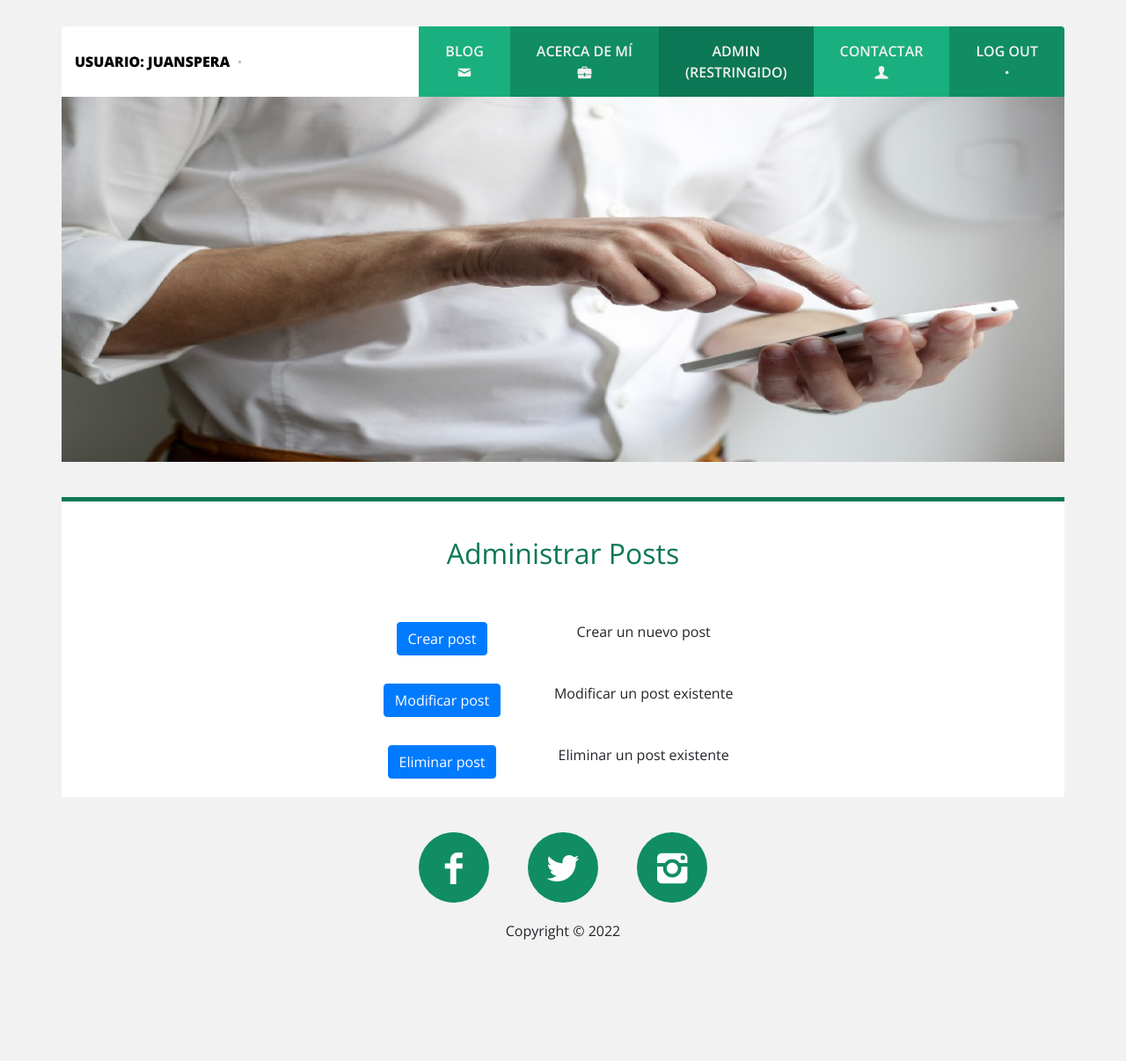
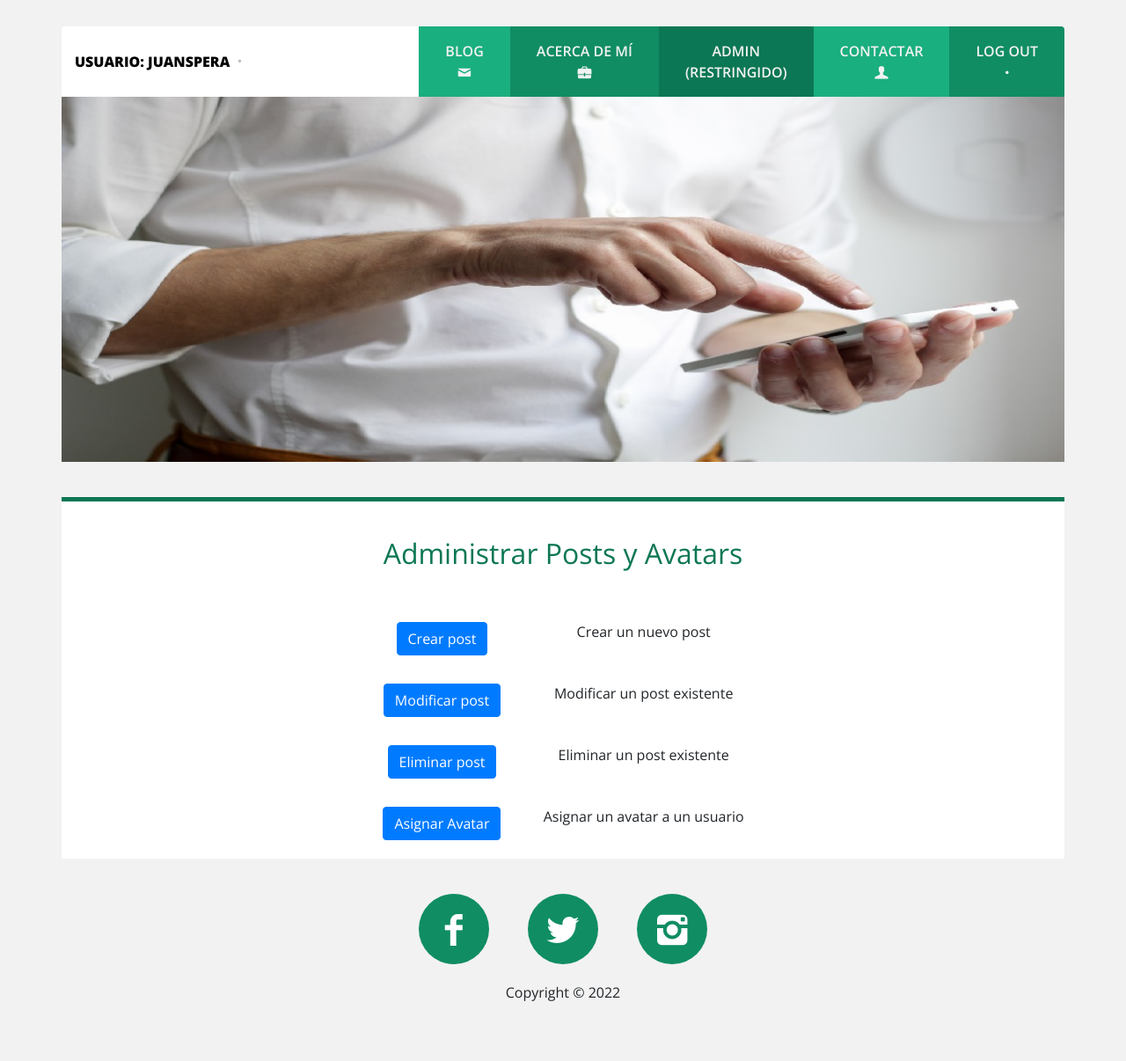
Before and after one commit to juanspera/blog, a Django app: page /admin/ in a window 1280 px wide. Shown: the top 1206 px of the page at 88% size. Before the commit the page ends 1068 px from the top, so only its background shows below. Run offline with Django 4.2, Linux system fonts and the light colour scheme; a user stored in the database is signed in; some libraries are stand-ins or nearby versions.

Commit message:
administrar posts y avatars

```diff
--- a/core/templates/core/admin.html
+++ b/core/templates/core/admin.html
@@ -15,7 +15,7 @@
     <div class="container">
         <div class="row contenedor">
             <div class="col">
-                <h2 class="titulo">Administrar Posts</h2>
+                <h2 class="titulo">Administrar Posts y Avatars</h2>
                 <div class="row contacto justify-content-center align-items-center">
                     <div class="col-12 col-lg-2 col-md-2">
                         <a class="btn btn-primary" href="{% url 'PortfolioFormulario' %}">Crear post</a>
@@ -43,6 +43,15 @@
                     <div class="col-12 col-lg-3 col-md-3">
                         <p class="text-center">Eliminar un post existente</p>
                     </div>
+                </div>
+
+                <div class="row contacto justify-content-center align-items-center">
+                    <div class="col-12 col-lg-2 col-md-2">
+                        <a class="btn btn-primary" href="{% url 'UserAvatar' %}">Asignar Avatar</a>
+                    </div>
+                    <div class="col-12 col-lg-3 col-md-3">
+                        <p class="text-center">Asignar un avatar a un usuario</p>
+                    </div>
 
                 </div>
             </div>
--- a/core/templates/core/base.html
+++ b/core/templates/core/base.html
@@ -27,7 +27,7 @@
 					class="col-md-12 col-lg logo d-flex align-items-center justify-content-center justify-content-lg-start">
 					{% if user.is_authenticated %}
 					<a class="nombre" href="{% url 'UserEditar' %}">Usuario: {{ user.get_username }}</a>
-					<a class="icono icon-dot" href="{% url 'UserAvatar' %}"></a>
+					<samp class="icono icon-dot"></samp>
 					<img src="{{ user.avatar.imagen.url }}" alt="">
 					{% else %}
 					<a class="nombre" href="{% url 'portfolio' %}">Juan Pablo Spera</a>
```
